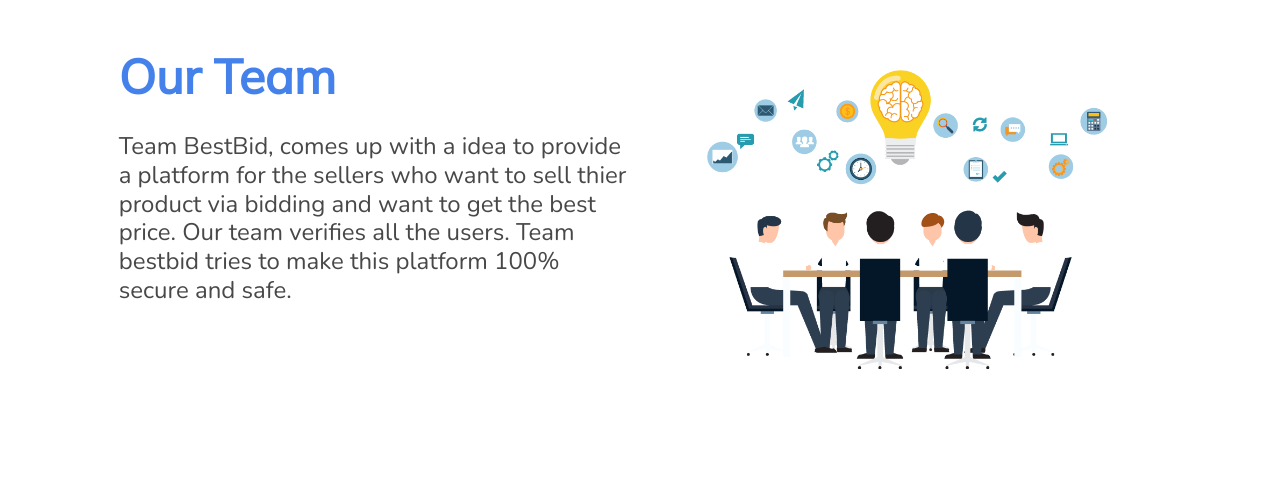
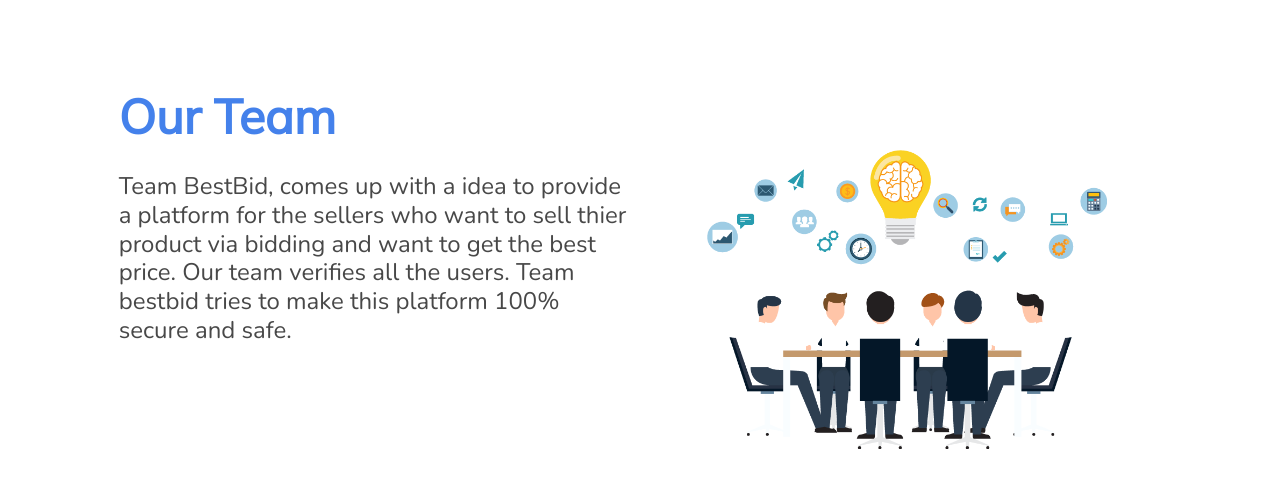
Before and after one commit to maksat111/auction, a React (Create React App) app: page /service in a window 1280 px wide. Shown: the part 187-686 px from the top of the page. Built offline with nearby package versions, Linux system fonts and the light colour scheme; no server answers; a web font is replaced by a local one; what react-alert-template-basic would draw is missing.

Commit message:
some çhanges

```diff
--- a/src/client/HomePage/Home.jsx
+++ b/src/client/HomePage/Home.jsx
@@ -63,7 +63,7 @@
                           Onlaýn auksion
                           <br />
                         </strong>
-                        bilen zatlary teklip ediň we satyň{" "}
+                        bilen harytlary teklip ediň we satyň
                       </h1>
 
                       <h2 className="my-3">
@@ -79,7 +79,7 @@
                     </div>
 
                     <div
-                      className="col-lg-6 order-1 order-lg-2 header-img "
+                      className="col-lg-6 order-1 order-lg-2 header-img"
                       data-aos="fade-up"
                       data-aos-delay="400"
                     >
--- a/src/client/HomePage/homestyle.scss
+++ b/src/client/HomePage/homestyle.scss
@@ -8,7 +8,7 @@
 
 #header h1 {
   margin: 0 0 10px 0;
-  font-size: 48px;
+  font-size: 45px;
   font-weight: 700;
   color: black;
 }
@@ -42,7 +42,7 @@
 
 .header-img {
   text-align: center;
-  margin-top: 70px !important;
+  margin-top: 150px !important;
 }
 
 #header .animated {
```
